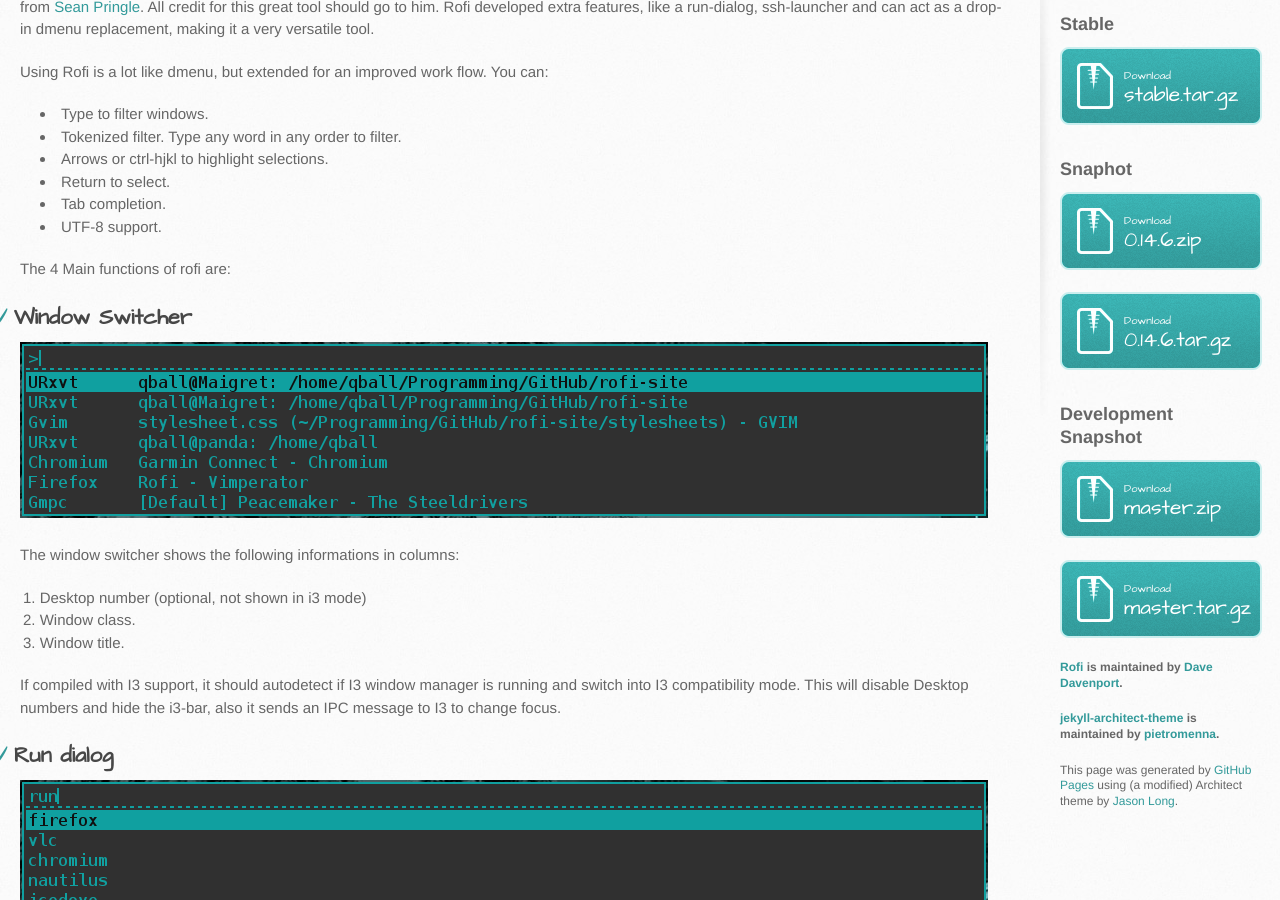
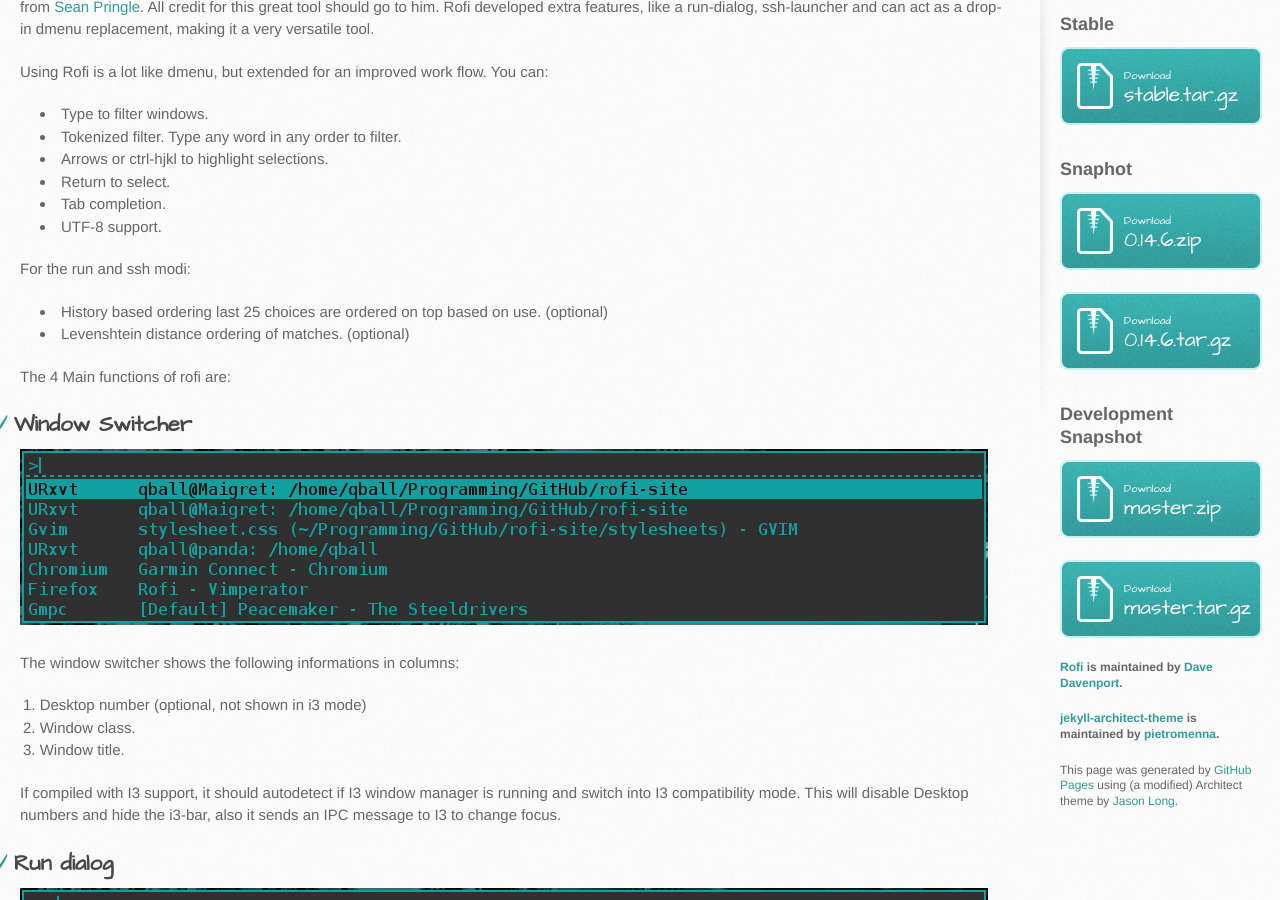
Before and after one commit to davatorium/rofi, a Jekyll site: the page built from index.md, in a window 1280 px wide and 900 px high, scrolled down 322 px. Built offline with Jekyll 4.4.1, drawn with Linux system fonts in a browser that asks for light colours.

Commit message:
Small update to features.

```diff
--- a/index.md
+++ b/index.md
@@ -19,6 +19,11 @@ Using Rofi is a lot like dmenu, but extended for an improved work flow. You can:
 * Return to select.
 * Tab completion.
 * UTF-8 support.
+
+For the run and ssh modi:
+
+* History based ordering last 25 choices are ordered on top based on use. (optional)
+* Levenshtein distance ordering of matches. (optional)
 
 The 4 Main functions of rofi are:
 
```
